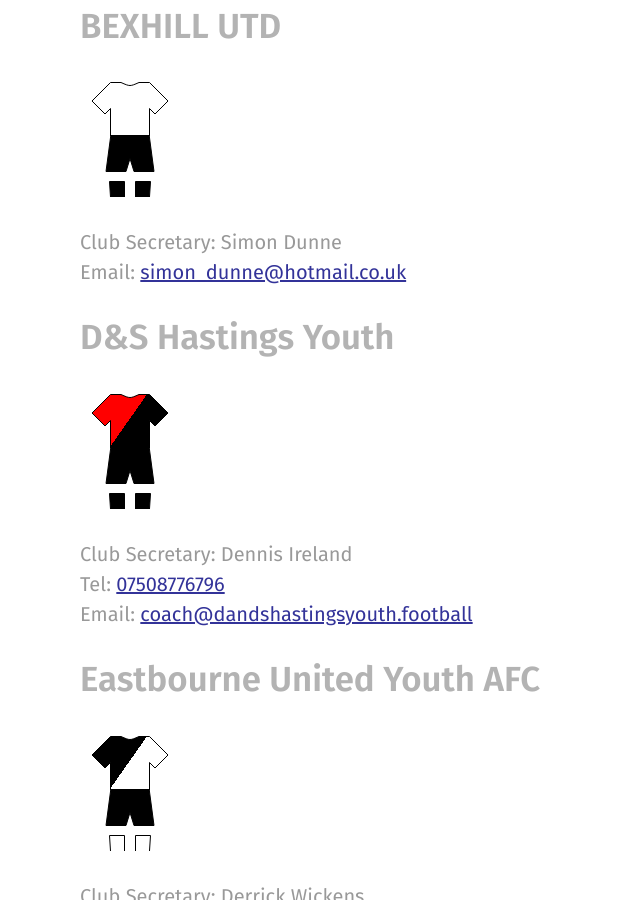
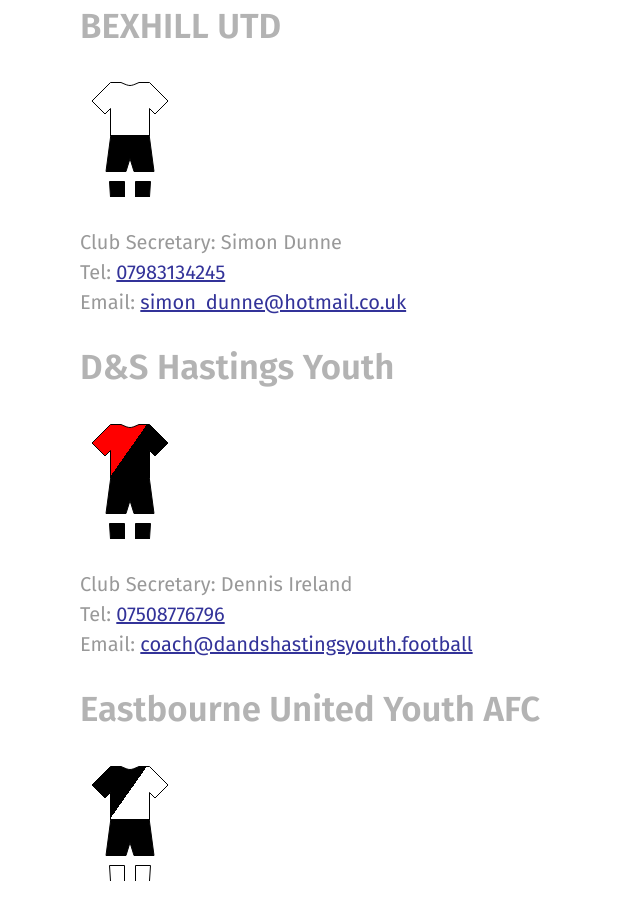
Before and after one commit to rotherleague/Rother, a Jekyll site: the page built from clubs.md, in a window 1280 px wide and 900 px high, scrolled down 1313 px. Shown: the whole window, without its empty margins (0-640 px from the left). Built offline with Jekyll 4.4.1, drawn with Linux system fonts in a browser that asks for light colours; nearby versions of some CDN libraries.

Commit message:
Update bexhill.html

```diff
--- a/_includes/clubs/bexhill.html
+++ b/_includes/clubs/bexhill.html
@@ -4,4 +4,5 @@
 
  </p>
  <p>Club Secretary: Simon Dunne<br>
+  Tel: <a href="tel:07983134245">07983134245</a><br>
  Email: <a href="mailto:simon_dunne@hotmail.co.uk">simon_dunne@hotmail.co.uk</a></p>
```
